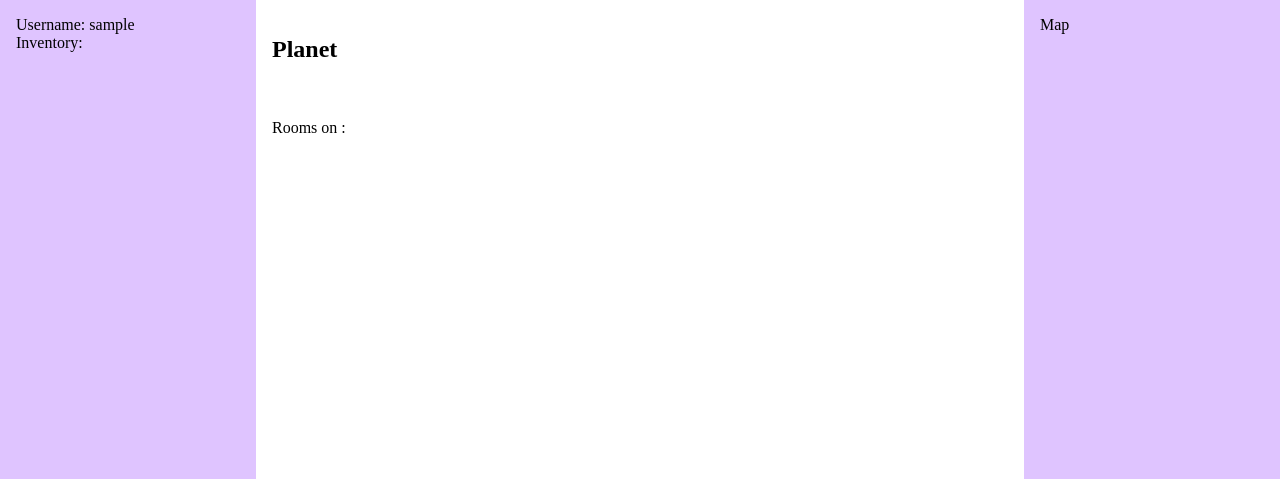
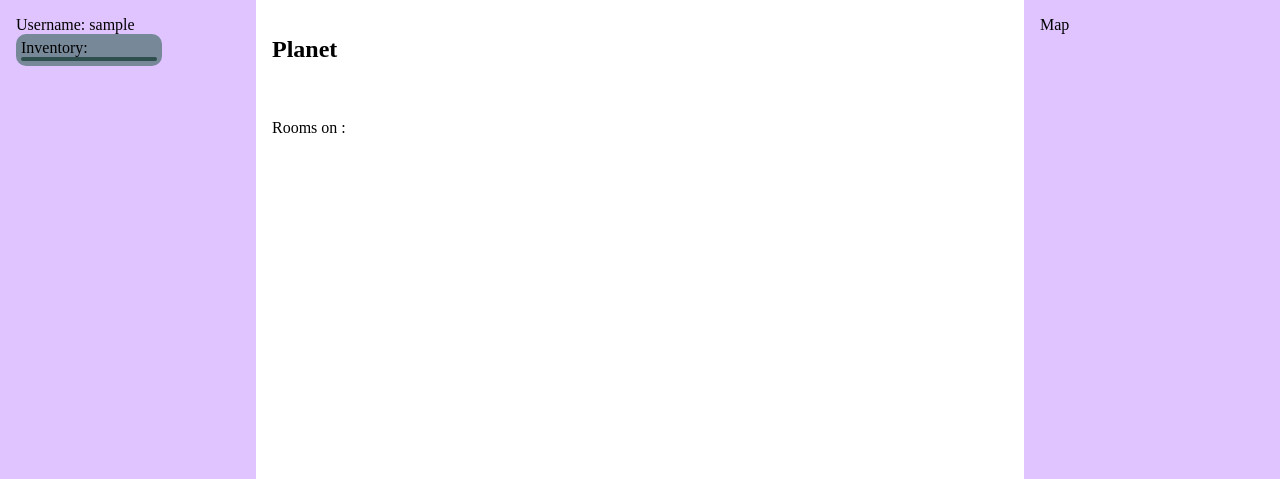
Before and after one commit to ViNguyen15/Avengers2017Section3, a PHP site: page / in a window 1280 px wide. Shown: the part 160-639 px from the top of the page. Run offline with PHP 8.4, Linux system fonts and the light colour scheme; the visitor is signed in with stand-in values (Sample User, id 1); data that the repository does not hold is empty.

Commit message:
Inventory prettification

```diff
--- a/styles.css
+++ b/styles.css
@@ -37,7 +37,6 @@
   position:absolute;
   left:0;top:0;margin-left:45%;margin-top:15%;width:150px;height:60px;background-color:#d2d2d2;font-weight:20pt;font-weight:bold;padding-top:20px
 }
-
 input[type=button], input[type=submit], input[type=reset] {
   background-color: #450099;
   border: none;
@@ -47,3 +46,38 @@
   margin: 4px 2px;
   cursor: pointer;
 }
+inventory {
+  display:block;
+  background-color:lightslategrey;
+  width:146px;
+  padding:5px;
+  border-radius:10px;
+}
+inventory > item {
+  display:inline-block;
+  background-color: darkslategrey;
+  margin:2px;
+  cursor:pointer;
+  position:relative;
+  border-radius:5px;
+  height:44px
+}
+inventory > item > amount {
+  position:absolute;
+  bottom:0;
+  right:2px;
+  font-size:.7em;
+  color:white;
+}
+inventory > item > description {
+  visibility: hidden;
+  position:absolute
+}
+inventory > description {
+  display:block;
+  background-color: darkslategrey;
+  color:white;
+  padding: 2px;
+  font-size:1em;
+  border-radius:5px;
+}
```
